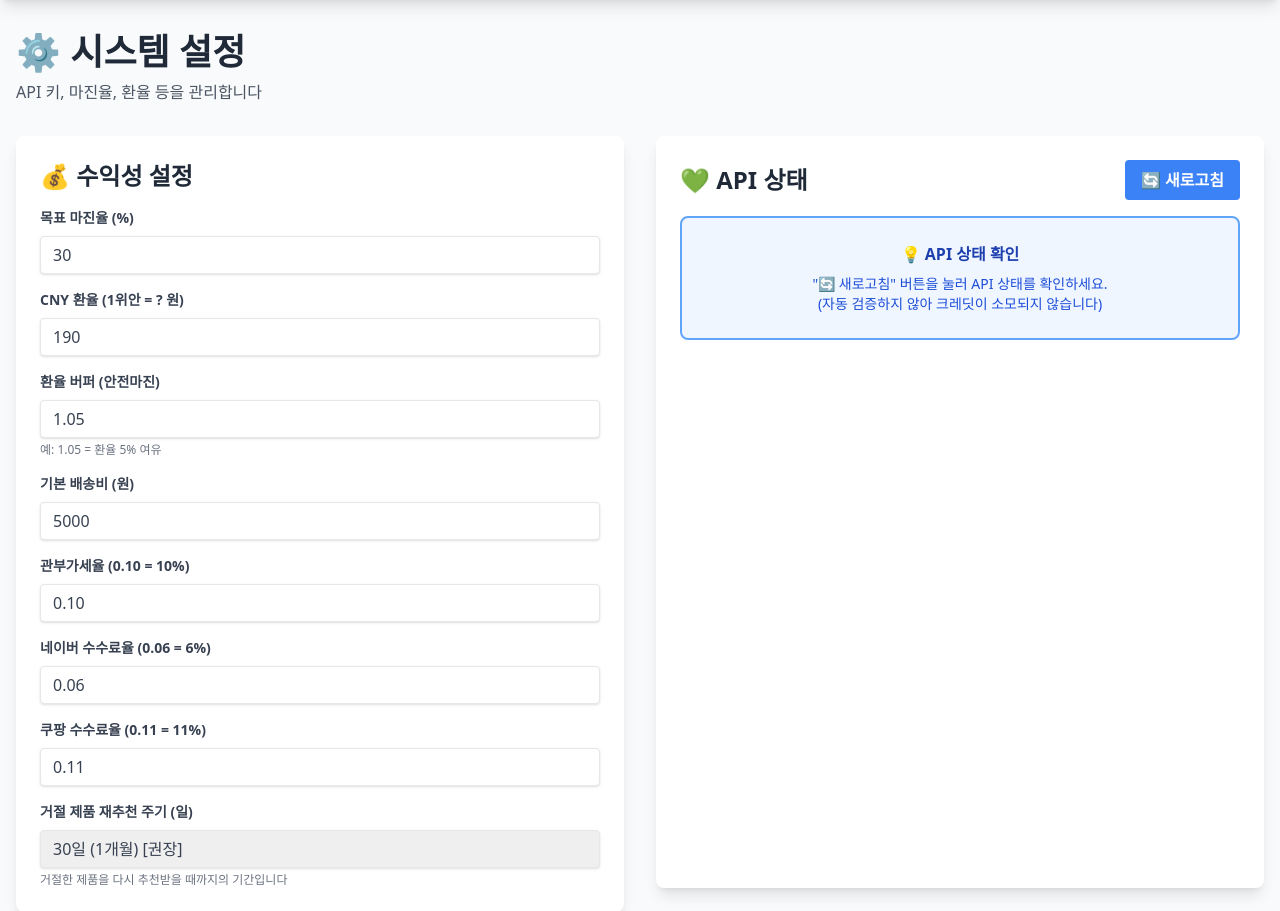
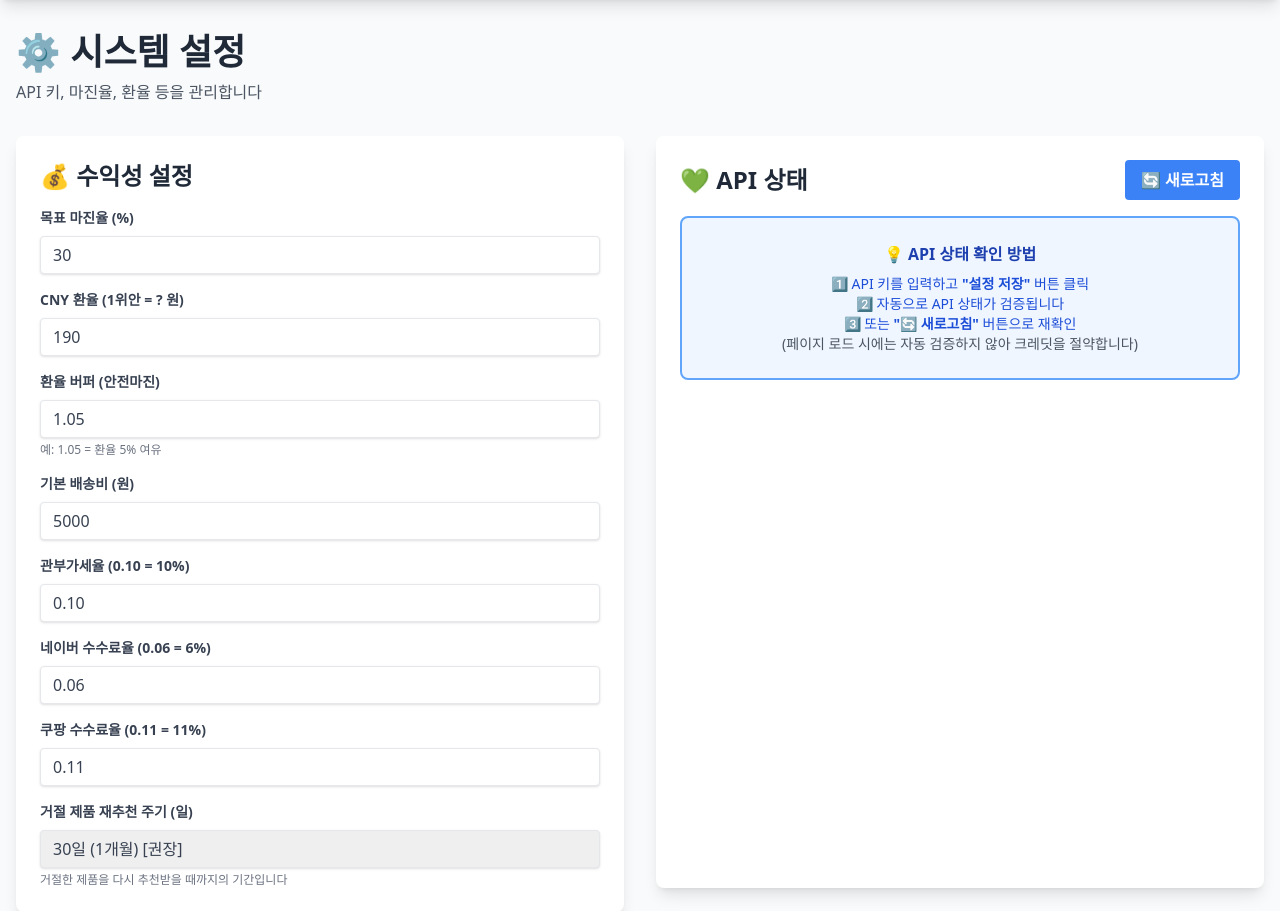
Before and after one commit to staylogwork-maker/ai-dropship-final, a Flask app: page /config in a window 1280 px wide. Shown: the part 64-975 px from the top of the page. Run offline with Flask 3, Linux system fonts and the light colour scheme; a user stored in the database is signed in; data comes from the database, SQL or seed files in the repository; some libraries are stand-ins or nearby versions.

Commit message:
✅ FIX: 저장 버튼 클릭 시 자동 API 검증
변경사항:
- '설정 저장' 버튼 클릭 후 자동으로 API 상태 검증 실행
- 사용자가 의도한 순서대로 동작:
  1. API 키 입력
  2. '설정 저장' 클릭
  3. 자동으로 API 검증 실행
  4. 결과 표시

- 페이지 로드 시에는 검증 안함 (크레딧 절약)
- '새로고침' 버튼으로 재검증 가능

사용자 경험:
- 키 저장 → 즉시 검증 결과 확인
- 불필요한 자동 검증 제거

```diff
--- a/templates/config.html
+++ b/templates/config.html
@@ -448,11 +448,12 @@
             const container = document.getElementById('apiStatusContainer');
             container.innerHTML = `
                 <div class="bg-blue-50 border-2 border-blue-400 rounded-lg p-6 text-center">
-                    <p class="text-blue-800 font-bold mb-2">💡 API 상태 확인</p>
+                    <p class="text-blue-800 font-bold mb-2">💡 API 상태 확인 방법</p>
                     <p class="text-blue-700 text-sm">
-                        "🔄 새로고침" 버튼을 눌러 API 상태를 확인하세요.
-                        <br>
-                        (자동 검증하지 않아 크레딧이 소모되지 않습니다)
+                        1️⃣ API 키를 입력하고 <strong>"설정 저장"</strong> 버튼 클릭<br>
+                        2️⃣ 자동으로 API 상태가 검증됩니다<br>
+                        3️⃣ 또는 <strong>"🔄 새로고침"</strong> 버튼으로 재확인<br>
+                        <span class="text-gray-600">(페이지 로드 시에는 자동 검증하지 않아 크레딧을 절약합니다)</span>
                     </p>
                 </div>
             `;
@@ -489,8 +490,10 @@
                 const result = await response.json();
 
                 if (result.success) {
-                    alert('✅ 설정이 저장되었습니다!');
-                    location.reload();
+                    alert('✅ 설정이 저장되었습니다! API 상태를 확인합니다...');
+
+                    // 저장 후 즉시 API 상태 검증
+                    refreshApiStatus();
                 } else {
                     alert('❌ 저장 실패: ' + (result.error || '알 수 없는 오류'));
                 }
```
